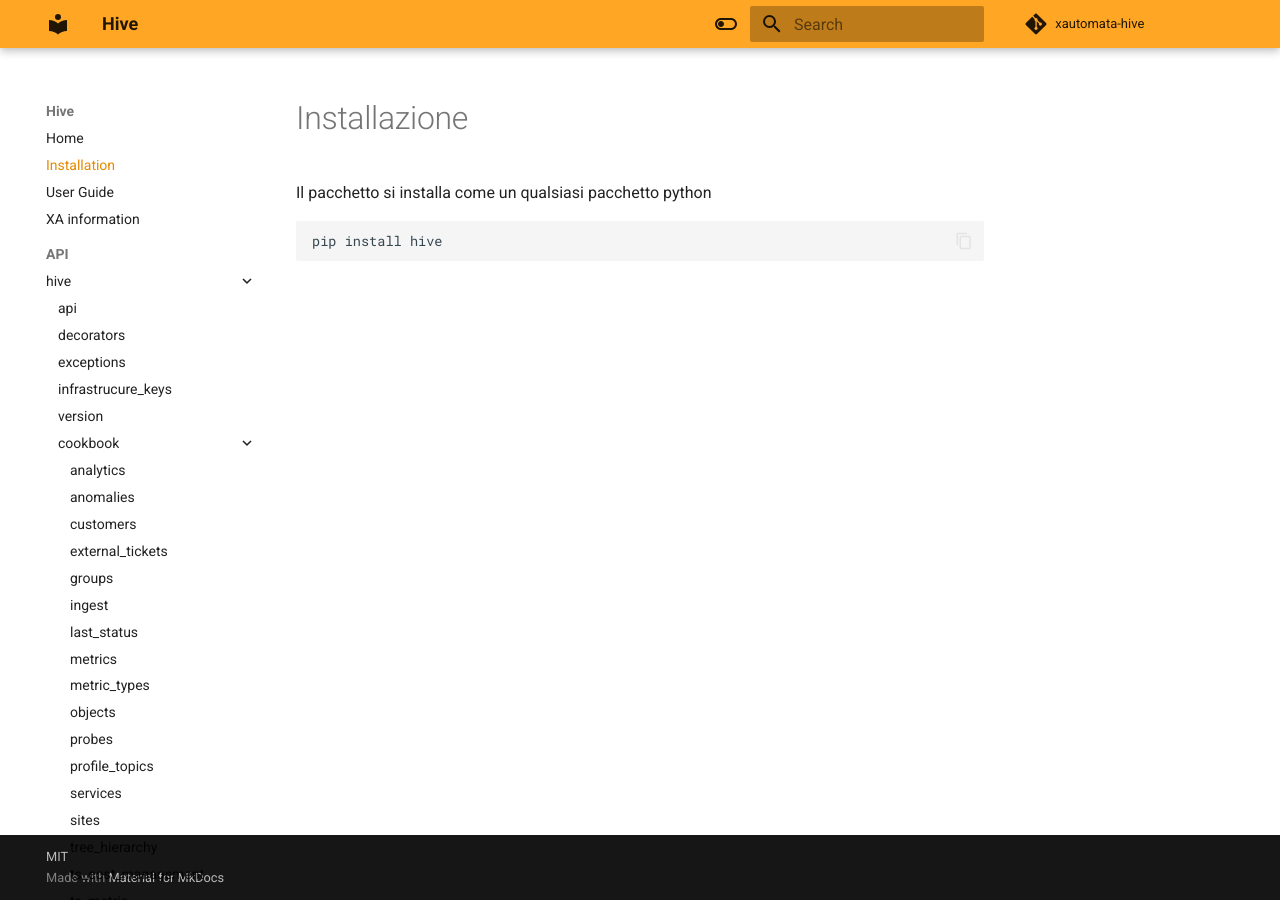
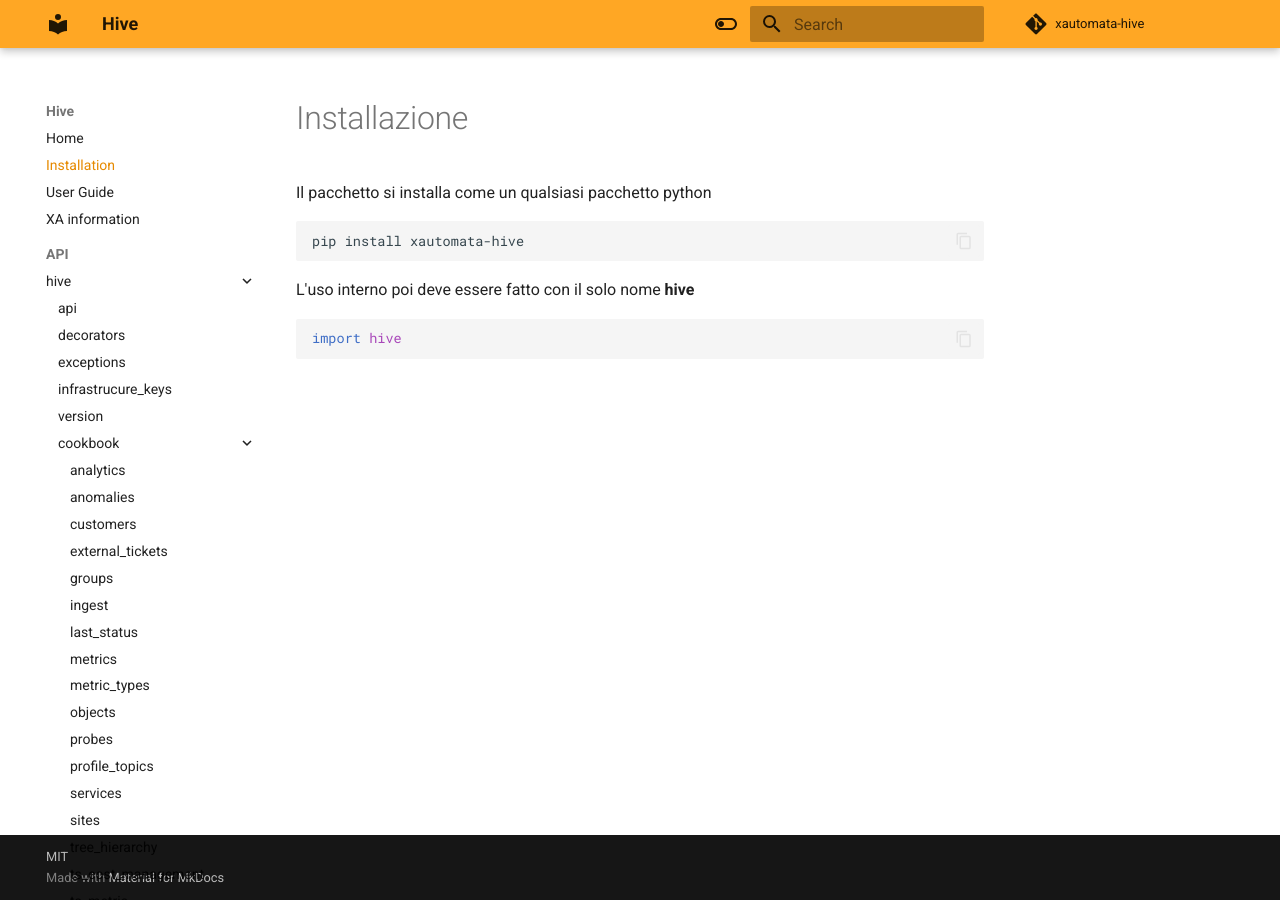
Before and after one commit to sherlogic/xautomata-hive, an MkDocs documentation site: the page built from docs/installation.md, in a window 1280 px wide. Built offline with MkDocs 1.6.1 and Material for MkDocs 9.7.7, drawn with Linux system fonts in a browser that asks for light colours; comment, search, counter and statistics services are not loaded.

Commit message:
updated the name usable on pypi

````diff
--- a/docs/installation.md
+++ b/docs/installation.md
@@ -1,6 +1,11 @@
 # Installazione
 
 Il pacchetto si installa come un qualsiasi pacchetto python
+```bash
+pip install xautomata-hive
 ```
-pip install hive
+
+L'uso interno poi deve essere fatto con il solo nome **hive**
+```python
+import hive
 ```
--- a/setup.py
+++ b/setup.py
@@ -20,7 +20,8 @@ requests = 'requests==2.28.1'
 # version end
 
 setup(
-    name='hive',
+    name='xautomata-hive',
+    python_requires='>=3.8.0',
     version=version,
     packages=find_packages(include=['hive']),
     license='MIT',
````
Also changed, not shown: README.md (+7 -1 lines), 1 other file.
